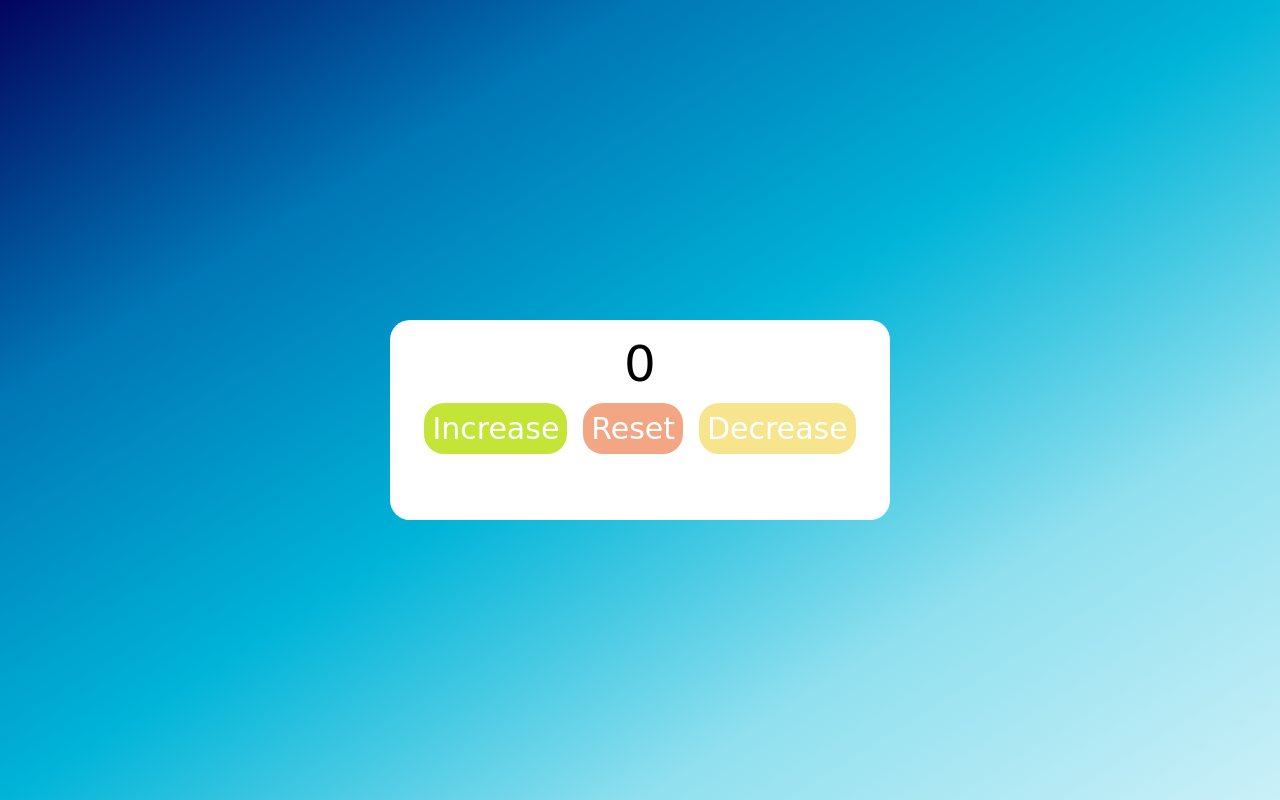
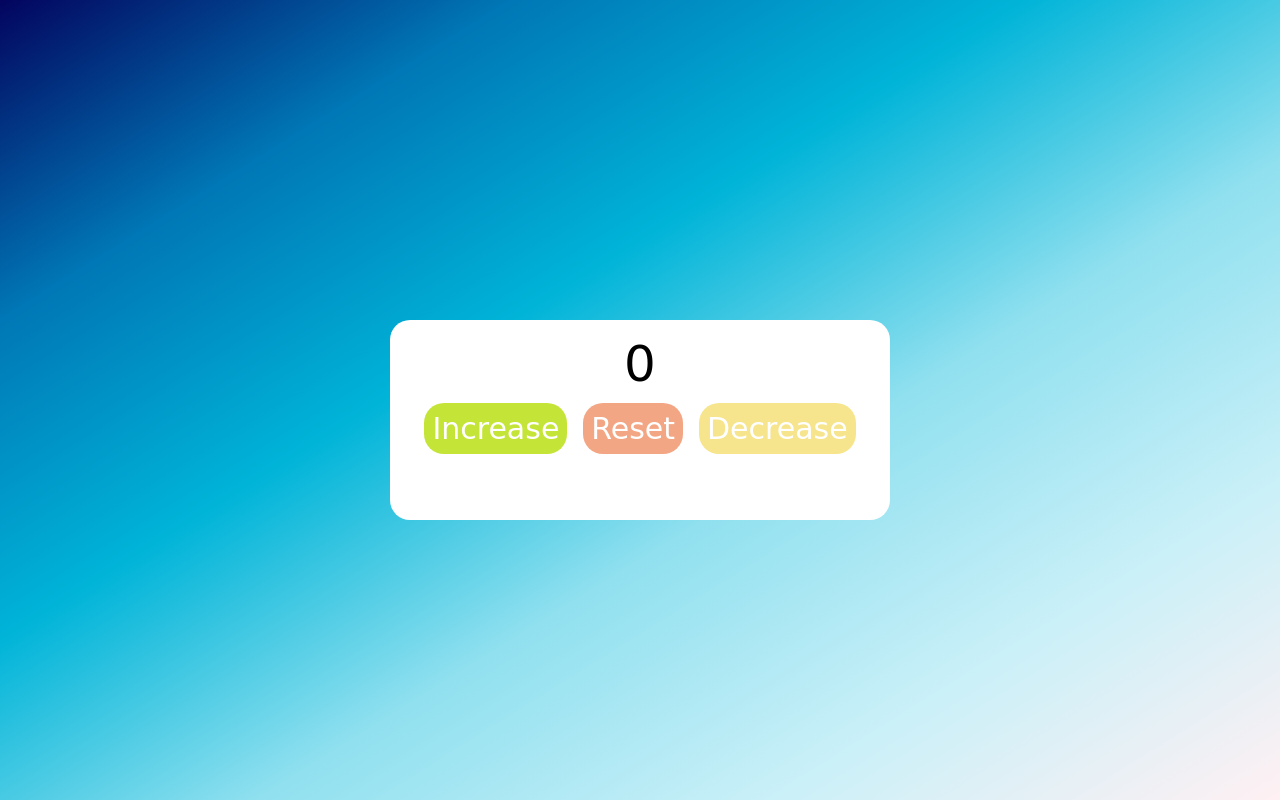
Before and after one commit to mfaiz-ahmed/Counter-App, a plain HTML site: page index.html in a window 1280 px wide. Drawn offline with Linux system fonts and the light colour scheme.

Commit message:
project completed

```diff
--- a/style.css
+++ b/style.css
@@ -9,7 +9,7 @@ html{font-size: 62.5%;}
 
 
 body {
-    background-image: linear-gradient(to bottom right , #03045e , #0077b6 , #00b4d8 , #90e0ef , #caf0f8);
+    background-image: linear-gradient(to bottom right , #03045e , #0077b6 , #00b4d8 , #90e0ef , #caf0f8 , #fff0f3);
     background-repeat: no-repeat;
   }
 
```
